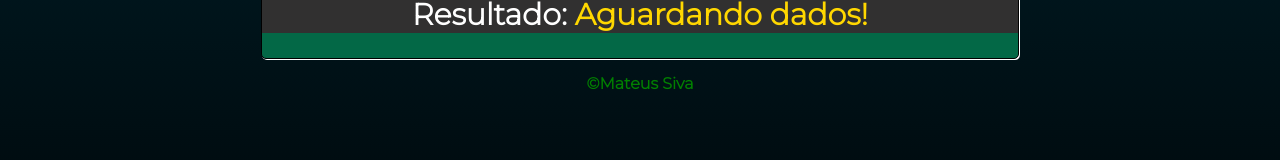
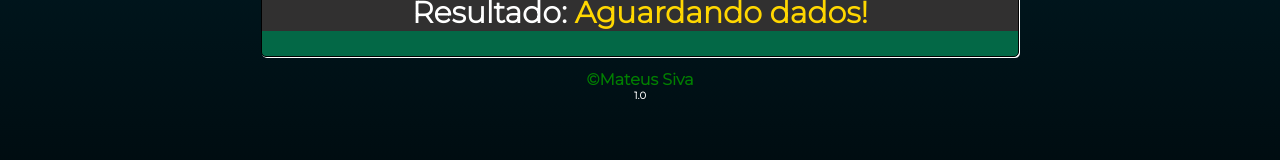
Before and after one commit to mateussilvacrs/Calculadora-IMC, a plain HTML site: page index.html in a window 1280 px wide. Shown: the part 469-629 px from the top of the page. Drawn offline with Linux system fonts and the light colour scheme.

Commit message:
version add

```diff
--- a/css/style.css
+++ b/css/style.css
@@ -18,7 +18,7 @@ body {
   background-color: rgb(3, 104, 70);
   border-radius: 5px;
   text-align: center;
-  margin: 15px;
+  margin: 13px;
   border: 1px solid;
   box-shadow: 1px 1px rgb(255, 255, 255);
   font-size: min(20px, 3vw);
@@ -94,3 +94,10 @@ footer{
     color: green;
     font-weight: bold;
 }
+
+.version{
+  color: white;
+  display: flex;
+  flex-direction: column;
+  font-size: 10px;
+}
--- a/index.html
+++ b/index.html
@@ -28,7 +28,9 @@
         <span id="txt-result">Aguardando dados!</span>
       </h2>
     </div>
-    <footer>&copy;Mateus Siva</footer>
+    <footer>&copy;Mateus Siva
+    <span class="version">1.0</span>
+  </footer>
     <script src="./js/app.js" defer></script>
   </body>
 
--- a/js/app.js
+++ b/js/app.js
@@ -5,8 +5,6 @@ function calcularIMC() {
     const resultado = (pesoNumber / alturaNumber ** 2);
     const txtResult = document.getElementById("txt-result");
     const txtResultado = document.getElementById("txt-resultado")
-
-
 
 
   if (resultado < 18.5) {
```
